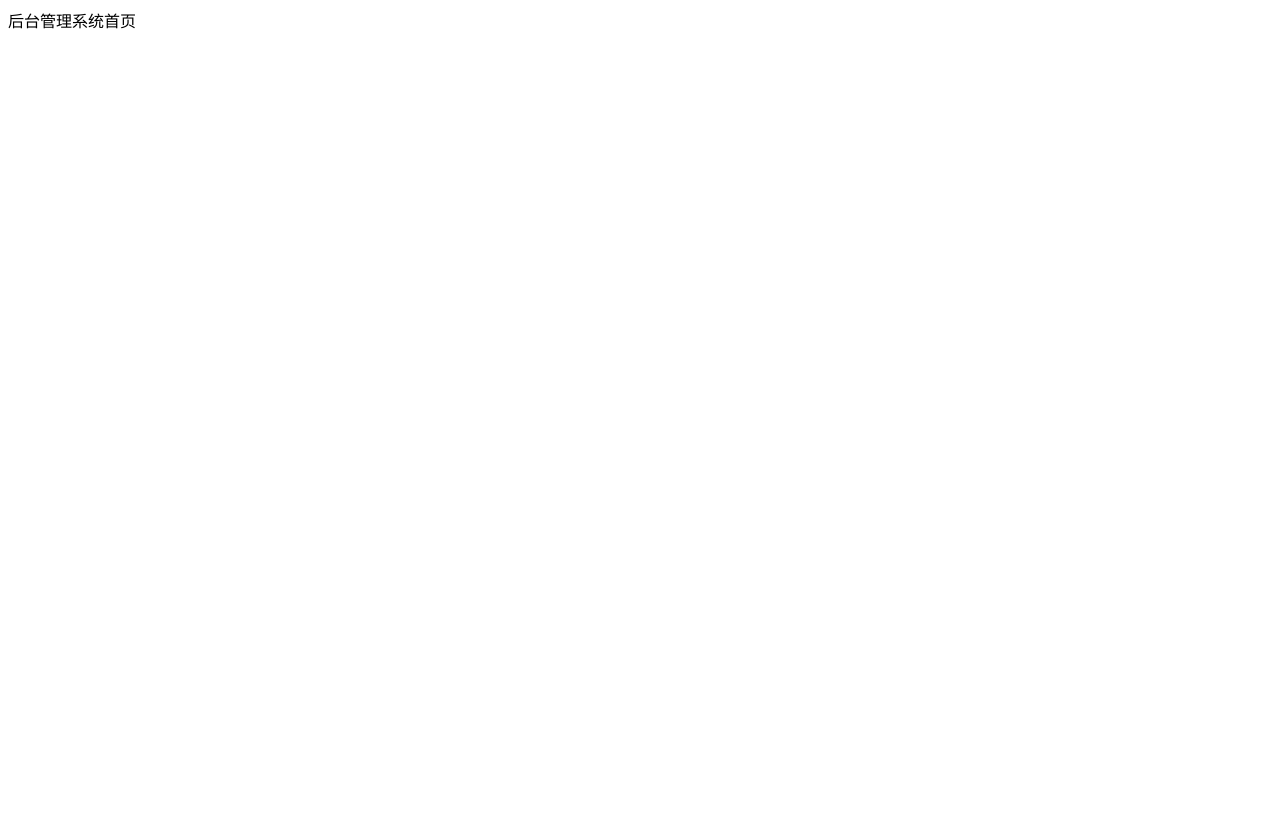
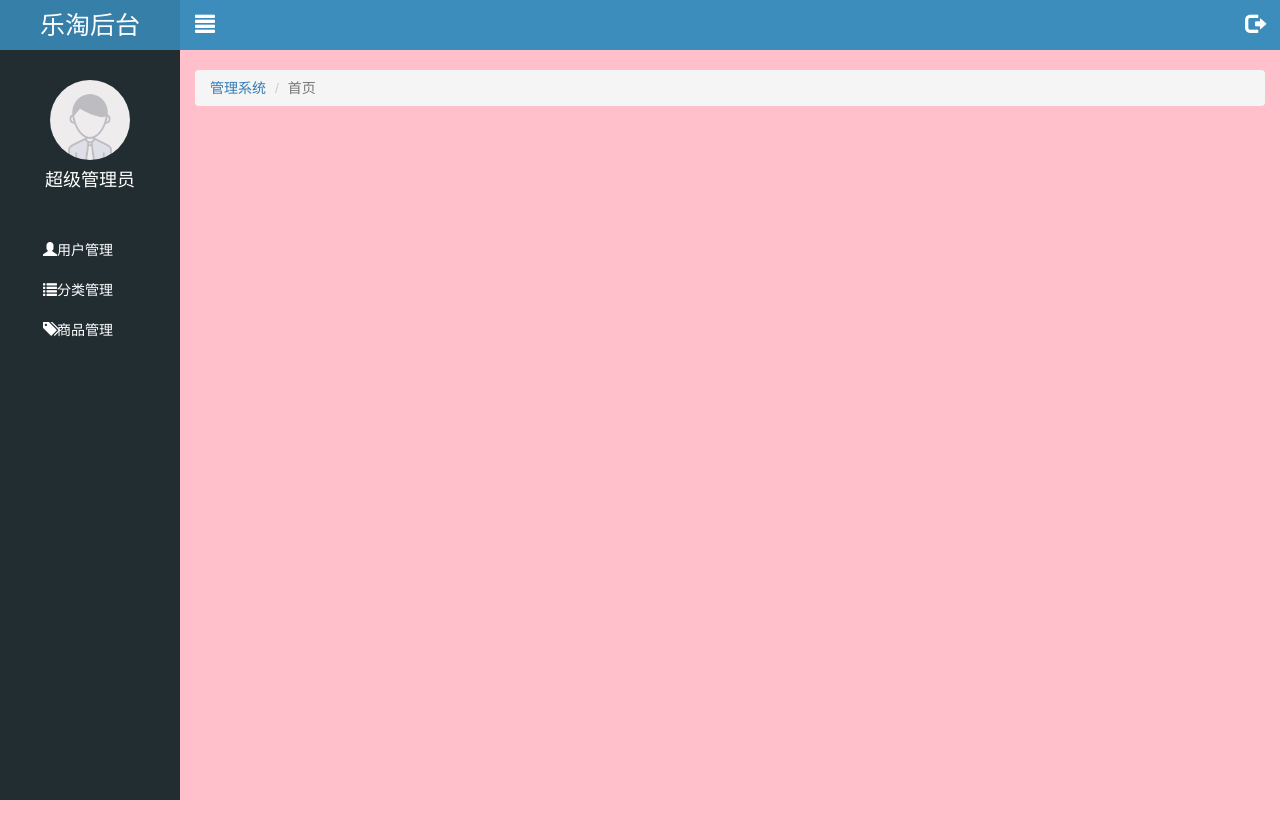
Before and after one commit to JanuC/letao, a website: page public/back/index.html in a window 1280 px wide. Before the commit the page ends 800 px from the top, so only its background shows below. Drawn offline with nearby package versions, Linux system fonts and the light colour scheme.

Commit message:
首页静态公共部分完成

```diff
--- a/public/back/css/common.css
+++ b/public/back/css/common.css
@@ -1,6 +1,22 @@
 .body_bg {
   background-color: #222D32;
 }
+
+a,
+a:link,
+a:visited,
+a:hover,
+a:active {
+  text-decoration: none;
+}
+
+ul {
+  list-style: none;
+  margin: 0;
+  padding: 0;
+}
+
+
 .panel .panel-title {
   height: 40px;
   line-height: 40px;
@@ -10,3 +26,88 @@
 .mt_150 {
   margin-top: 150px;
 }
+
+/* 侧边栏 */
+.lt_aside {
+  width: 180px;
+  height: 100%;
+  position: fixed;
+  left: 0;
+  top: 0;
+  background-color: #222D32;
+  z-index: 999;
+}
+.lt_aside .brand {
+  height: 50px;
+  width: 100%;
+  line-height: 50px;
+  text-align: center;
+  font-size: 25px;
+  background-color: #367FA9;
+}
+.lt_aside .brand a {
+  color: #fff;
+
+}
+.lt_aside .user {
+  height: 180px;
+  padding-top: 30px;
+}
+.lt_aside .user img {
+  width: 80px;
+  height: 80px;
+  border-radius: 50%;
+  display: block;
+  margin: 0 auto;
+}
+.lt_aside .user p {
+  height: 40px;
+  line-height: 40px;
+  font-size: 18px;
+  color: #fff;
+  text-align: center;
+}
+.lt_aside .nav a {
+  display: block;
+  width: 100%;
+  height: 40px;
+  line-height: 40px;
+  color: #fff;
+  padding-left: 40px;
+  border-left: 3px solid transparent;
+}
+.lt_aside .nav .child a {
+  padding-left: 60px;
+}
+.lt_aside .nav a.current {
+  background-color: #1D1F21;
+  border-left: 3px solid #069;
+}
+
+.lt_main {
+  height: 1000px;
+  background-color: pink;
+  padding-top: 50px;
+  padding-left: 180px;
+}
+.lt_topbar {
+  height: 50px;
+  width: 100%;
+  background-color: #3C8DBC;
+  position: fixed;
+  left: 0;
+  top:0;
+  padding-left: 180px;
+}
+.lt_topbar a {
+  width: 50px;
+  height: 50px;
+  line-height: 50px;
+  text-align: center;
+  color: #fff;
+  font-size: 20px;
+}
+
+.mt_20 {
+  margin-top: 20px;
+}
--- a/public/back/index.html
+++ b/public/back/index.html
@@ -4,9 +4,71 @@
   <meta charset="UTF-8">
   <meta name="viewport" content="width=device-width, initial-scale=1.0">
   <meta http-equiv="X-UA-Compatible" content="ie=edge">
-  <title>Document</title>
+  <title>乐淘商城</title>
+  <link rel="stylesheet" href="./lib/bootstrap/css/bootstrap.css">
+  <link rel="stylesheet" href="./lib/bootstrap-validator/css/bootstrapValidator.min.css">
+  <link rel="stylesheet" href="./lib/nprogress/nprogress.css">
+  <link rel="stylesheet" href="./css/common.css">
 </head>
 <body>
-  后台管理系统首页
+
+  <!-- 左侧侧边栏 -->
+  <div class="lt_aside">
+
+    <!-- 标题 -->
+    <div class="brand">
+      <a href="#">乐淘后台</a>
+    </div>
+    <!-- 用户信息 -->
+    <div class="user">
+      <img src="./images/default.png" alt="">
+      <p>超级管理员</p>
+    </div>
+    <!-- 导航 -->
+    <div class="nav">
+      <ul>
+        <li>
+          <a href="user.html"><i class="glyphicon glyphicon-user"></i><span>用户管理</span></a>
+
+        </li>
+        <li>
+          <a href="javascript:;"><i class="glyphicon glyphicon-list"></i><span>分类管理</span></a>
+          <div class="child" style="display: none">
+              <a href="first.html">一级分类</a>
+              <a href="second.html">二级分类</a>
+            </div>
+        </li>
+        <li>
+          <a href="product.html"><i class="glyphicon glyphicon-tags"></i><span>商品管理</span></a>
+        </li>
+      </ul>
+    </div>
+
+  </div>
+
+  <!-- 右侧主题部分 -->
+  <div class="lt_main">
+
+    <!-- 头部 topbar -->
+    <div class="lt_topbar">
+     <a href="#" class="pull-left ico_manu"><i class="glyphicon glyphicon-align-justify"></i> </a>
+     <a href="#" class="pull-right ico_logout"><i class="glyphicon glyphicon-log-out"></i></a>
+    </div>
+    <!-- 流式布局容器 container-fluid 默认左右 padding 15px -->
+    <div class="container-fluid">
+      <!-- 路径导航(面包屑导航) -->
+      <ol class="breadcrumb mt_20">
+          <li><a href="index.html">管理系统</a></li>
+          <li class="active">首页</li>
+        </ol>
+    </div>
+  </div>
+
+  <script src="./lib/jquery/jquery.min.js"></script>
+  <script src="./lib//bootstrap/js/bootstrap.min.js"></script>
+  <script src="./lib/bootstrap-validator/js/bootstrapValidator.min.js"></script>
+  <script src="./lib/nprogress/nprogress.js"></script>
+  <script src="./js/common.js"></script>
+  <script src="./js/index.js"></script>
 </body>
 </html>
```
Also changed, not shown: public/back/images/default.png (added), public/back/images/none.png (added), public/back/js/index.js (added).
